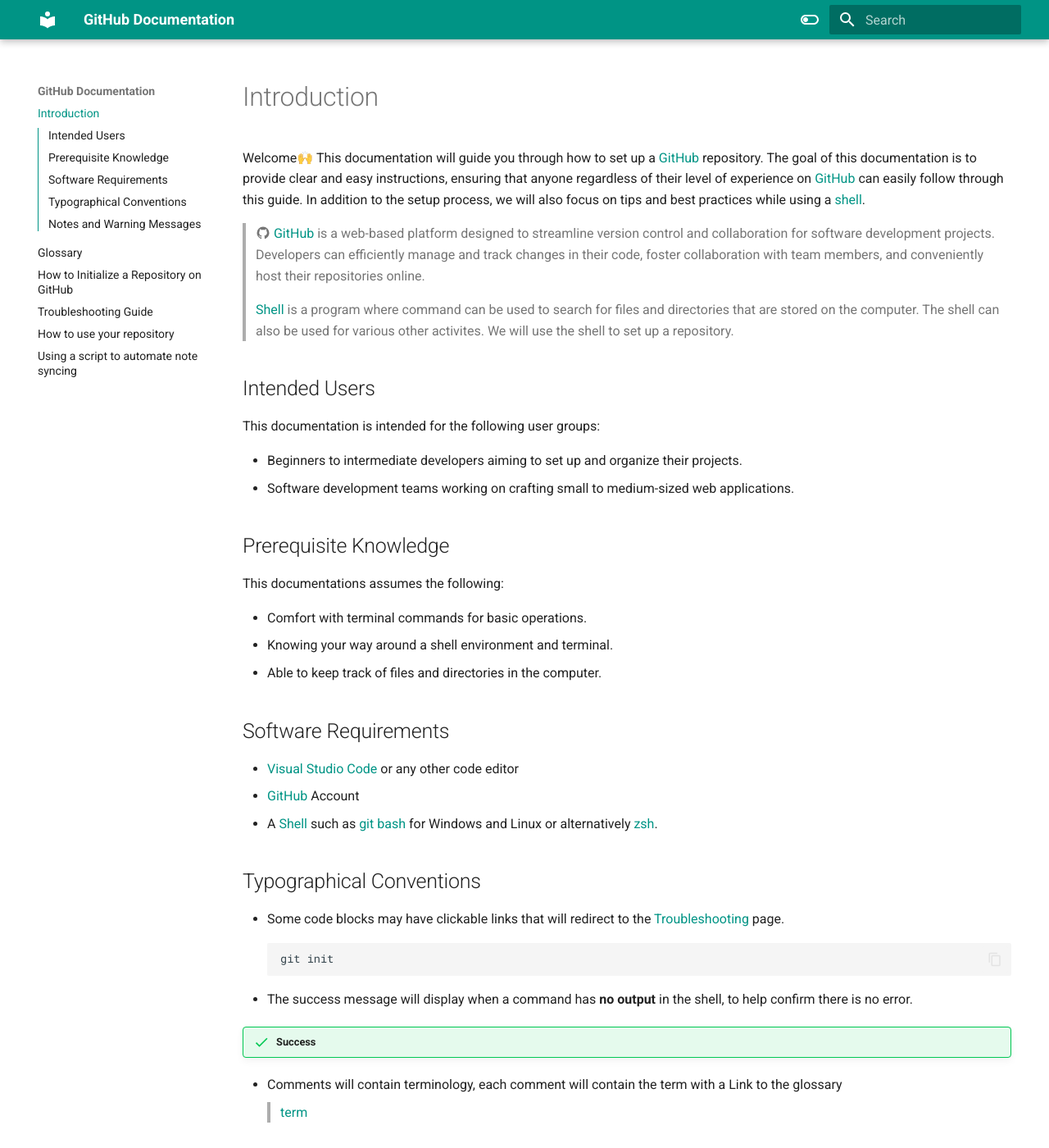
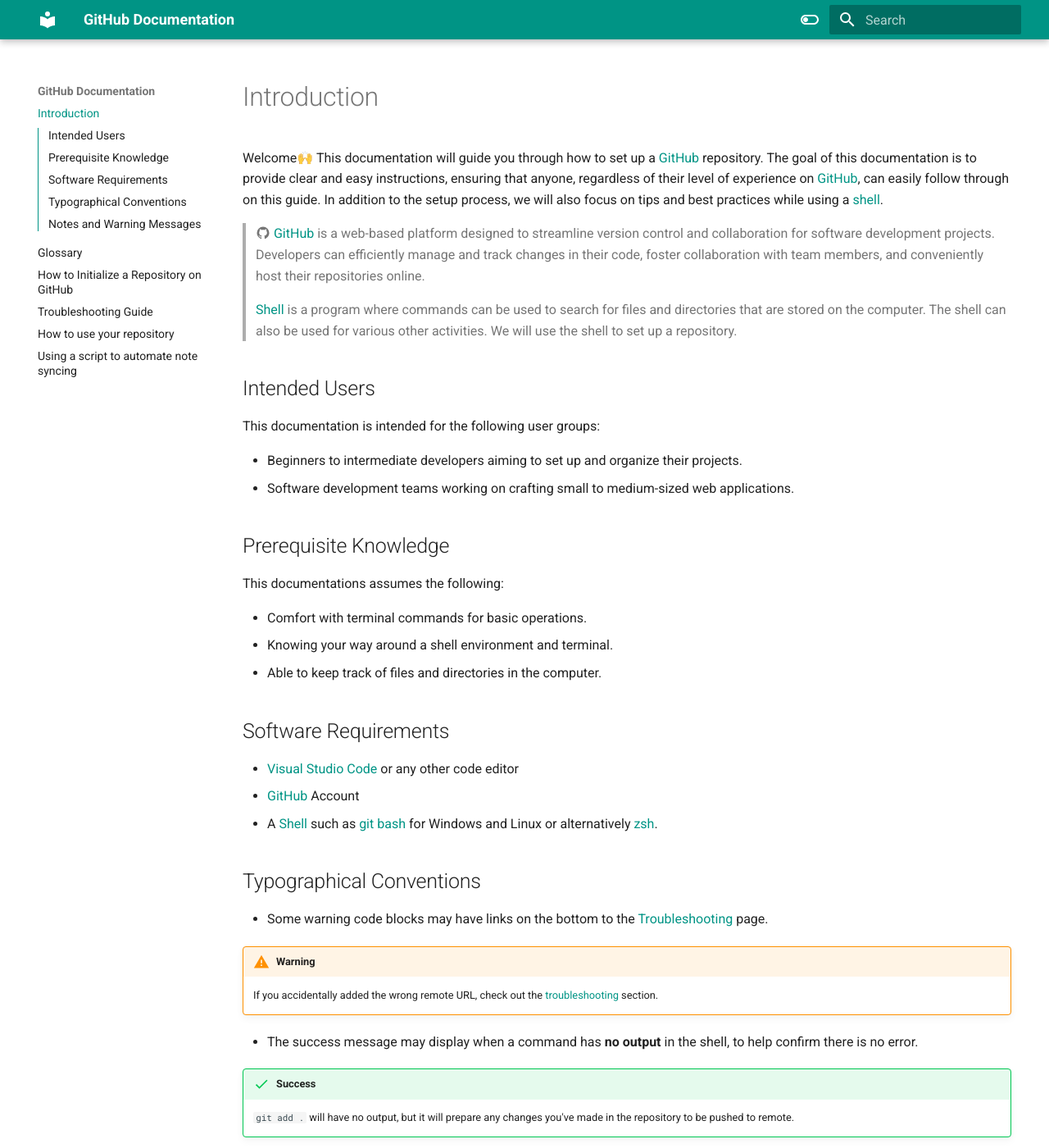
Before and after one commit to Vakiyama/comm-docs, an MkDocs documentation site: the page built from docs/index.md, in a window 1280 px wide and 1400 px high. Shown: the whole window at 82% size. Built offline with MkDocs 1.6.1 and Material for MkDocs 9.7.7, drawn with Linux system fonts in a browser that asks for light colours; comment, search, counter and statistics services are not loaded.

Commit message:
introduction change

````diff
--- a/docs/index.md
+++ b/docs/index.md
@@ -1,11 +1,11 @@
 # Introduction
 
-Welcome🙌 This documentation will guide you through how to set up a [GitHub](https://github.com/) repository. The goal of this documentation is to provide clear and easy instructions, ensuring that anyone regardless of their level of experience on [GitHub](https://github.com/) can easily follow through this guide. In addition to the setup process, we will also focus on tips and best practices while using a [shell]().
+Welcome🙌 This documentation will guide you through how to set up a [GitHub](https://github.com/) repository. The goal of this documentation is to provide clear and easy instructions, ensuring that anyone, regardless of their level of experience on [GitHub](https://github.com/), can easily follow through on this guide. In addition to the setup process, we will also focus on tips and best practices while using a [shell]().
 
 > :material-github: [GitHub](https://github.com/) is a web-based platform designed to streamline version control and collaboration for software development projects.
 > Developers can efficiently manage and track changes in their code, foster collaboration with team members, and conveniently host their repositories online.
 
-> [Shell]() is a program where command can be used to search for files and directories that are stored on the computer. The shell can also be used for various other activites.
+> [Shell]() is a program where commands can be used to search for files and directories that are stored on the computer. The shell can also be used for various other activities.
 > We will use the shell to set up a repository.
 
 ## Intended Users
@@ -31,12 +31,15 @@
 
 ## Typographical Conventions
 
-- Some code blocks may have clickable links that will redirect to the [Troubleshooting](Troubleshoot) page.
-```
-git init
-```
-- The success message will display when a command has **no output** in the shell, to help confirm there is no error.
+- Some warning code blocks may have links on the bottom to the [Troubleshooting](troubleshooting) page.
+
+!!! warning
+
+    If you accidentally added the wrong remote URL, check out the [troubleshooting](troubleshooting.md#wrong-remote-url) section.
+- The success message may display when a command has **no output** in the shell, to help confirm there is no error.
 !!! success
+
+    ```git add .``` will have no output, but it will prepare any changes you've made in the repository to be pushed to remote.
 
 - Comments will contain terminology, each comment will contain the term with a Link to the glossary
   > [term]()
````
